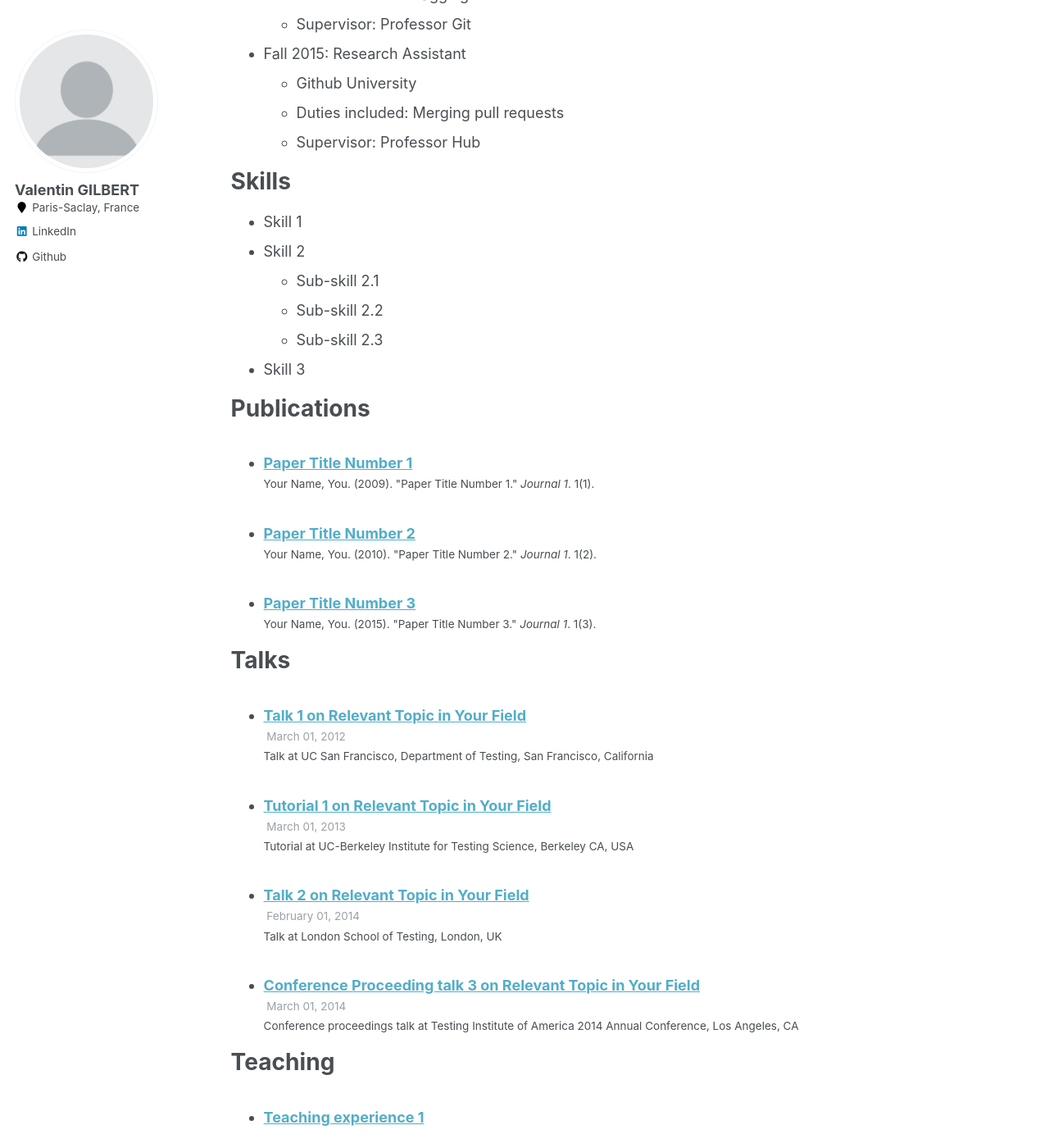
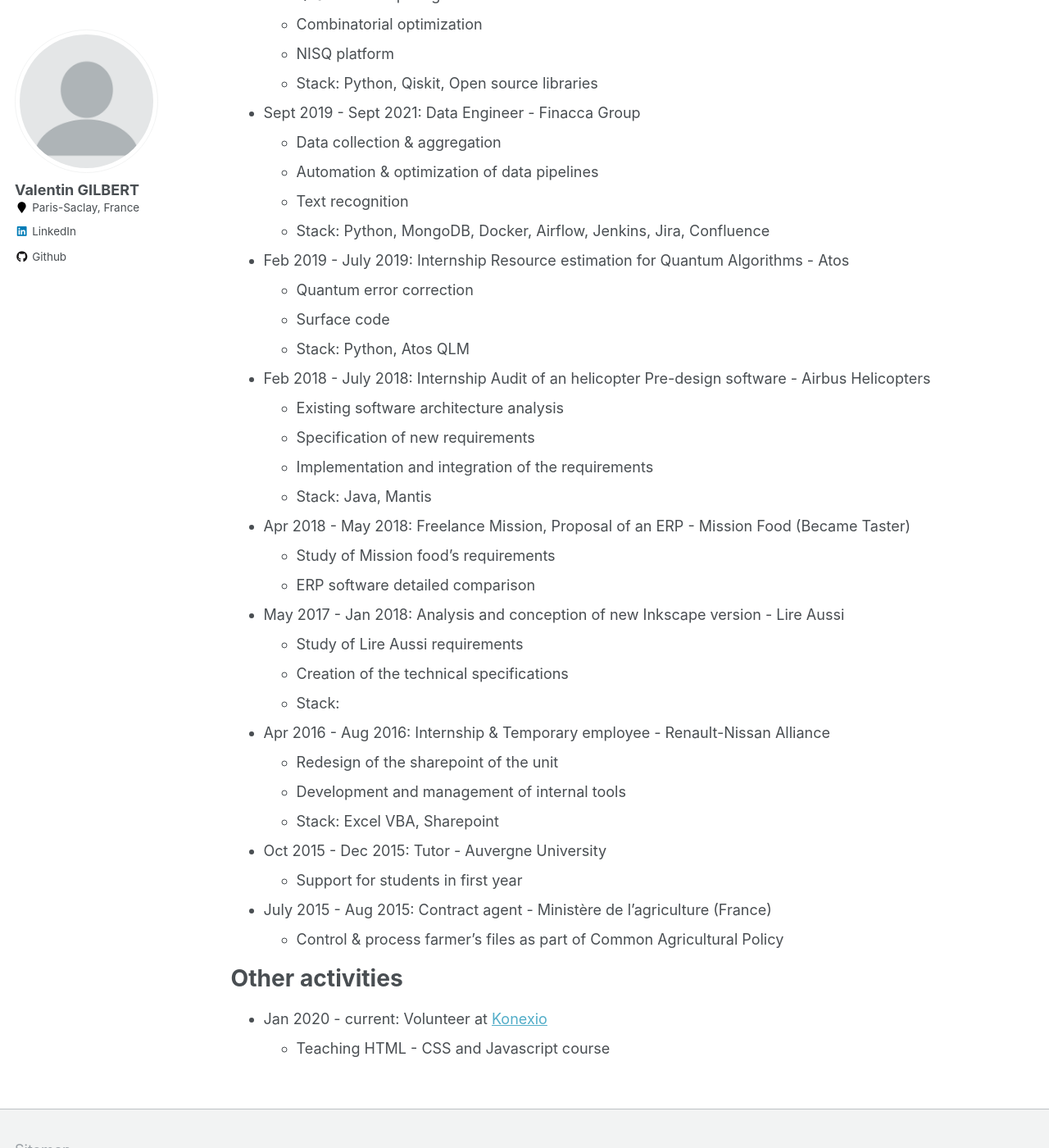
Before and after one commit to v-gilbert/v-gilbert.github.io, a Jekyll site: the page built from _pages/cv.md, in a window 1280 px wide and 1400 px high, scrolled down 473 px. Shown: the whole window at 82% size. Built offline with Jekyll 4.4.1, drawn with Linux system fonts in a browser that asks for light colours; some of the changed text lies outside the part shown.

Commit message:
CV update

```diff
--- a/_pages/cv.md
+++ b/_pages/cv.md
@@ -11,31 +11,57 @@ redirect_from:
 
 Education
 ======
-* B.S. in GitHub, GitHub University, 2012
-* M.S. in Jekyll, GitHub University, 2014
-* Ph.D in Version Control Theory, GitHub University, 2018 (expected)
+* Ph.D in Quantum Computing on NISQ platforms, [Paris Saclay University](https://www.universite-paris-saclay.fr/) - [CEA List](http://www-list.cea.fr/), 2022-current
+* Engineering degree in Computer Science, [Troyes University](https://www.utt.fr/), 2019
+* Exchange student, [National University of Singapore](https://www.comp.nus.edu.sg/), 2017
+* University technical degree, [Auvergne University](https://iut.uca.fr/scolarite), 2016
 
 Work experience
 ======
-* Summer 2015: Research Assistant
-  * Github University
-  * Duties included: Tagging issues
-  * Supervisor: Professor Git
+* 2022 - current: Ph.D student at CEA List - Paris Saclay University
+  * Quantum Computing
+  * Combinatorial optimization
+  * NISQ platform
+  * Stack: Python, Qiskit, Open source libraries
 
-* Fall 2015: Research Assistant
-  * Github University
-  * Duties included: Merging pull requests
-  * Supervisor: Professor Hub
+* Sept 2019 - Sept 2021: Data Engineer - Finacca Group
+  * Data collection & aggregation
+  * Automation & optimization of data pipelines
+  * Text recognition
+  * Stack: Python, MongoDB, Docker, Airflow, Jenkins, Jira, Confluence
 
-Skills
-======
-* Skill 1
-* Skill 2
-  * Sub-skill 2.1
-  * Sub-skill 2.2
-  * Sub-skill 2.3
-* Skill 3
+* Feb 2019 - July 2019: Internship Resource estimation for Quantum Algorithms - Atos
+  * Quantum error correction
+  * Surface code
+  * Stack: Python, Atos QLM
 
+* Feb 2018 - July 2018: Internship Audit of an helicopter Pre-design software - Airbus Helicopters
+  * Existing software architecture analysis
+  * Specification of new requirements
+  * Implementation and integration of the requirements
+  * Stack: Java, Mantis
+
+* Apr 2018 - May 2018: Freelance Mission, Proposal of an ERP - Mission Food (Became Taster)
+  * Study of Mission food's requirements
+  * ERP software detailed comparison
+
+* May 2017 - Jan 2018: Analysis and conception of new Inkscape version - Lire Aussi
+  * Study of Lire Aussi requirements
+  * Creation of the technical specifications
+  * Stack:
+
+* Apr 2016 - Aug 2016: Internship & Temporary employee - Renault-Nissan Alliance
+  * Redesign of the sharepoint of the unit
+  * Development and management of internal tools
+  * Stack: Excel VBA, Sharepoint
+
+* Oct 2015 - Dec 2015: Tutor - Auvergne University
+  * Support for students in first year
+
+* July 2015 - Aug 2015: Contract agent - Ministère de l'agriculture (France)
+  * Control & process farmer's files as part of Common Agricultural Policy
+
+<!--
 Publications
 ======
   <ul>{% for post in site.publications %}
@@ -47,13 +73,9 @@ Talks
   <ul>{% for post in site.talks %}
     {% include archive-single-talk-cv.html %}
   {% endfor %}</ul>
+-->
 
-Teaching
+Other activities
 ======
-  <ul>{% for post in site.teaching %}
-    {% include archive-single-cv.html %}
-  {% endfor %}</ul>
-
-Service and leadership
-======
-* Currently signed in to 43 different slack teams
+* Jan 2020 - current: Volunteer at [Konexio](https://www.konexio.eu/index.html)
+  * Teaching HTML - CSS and Javascript course
```
Also changed, not shown: 2 other files.
